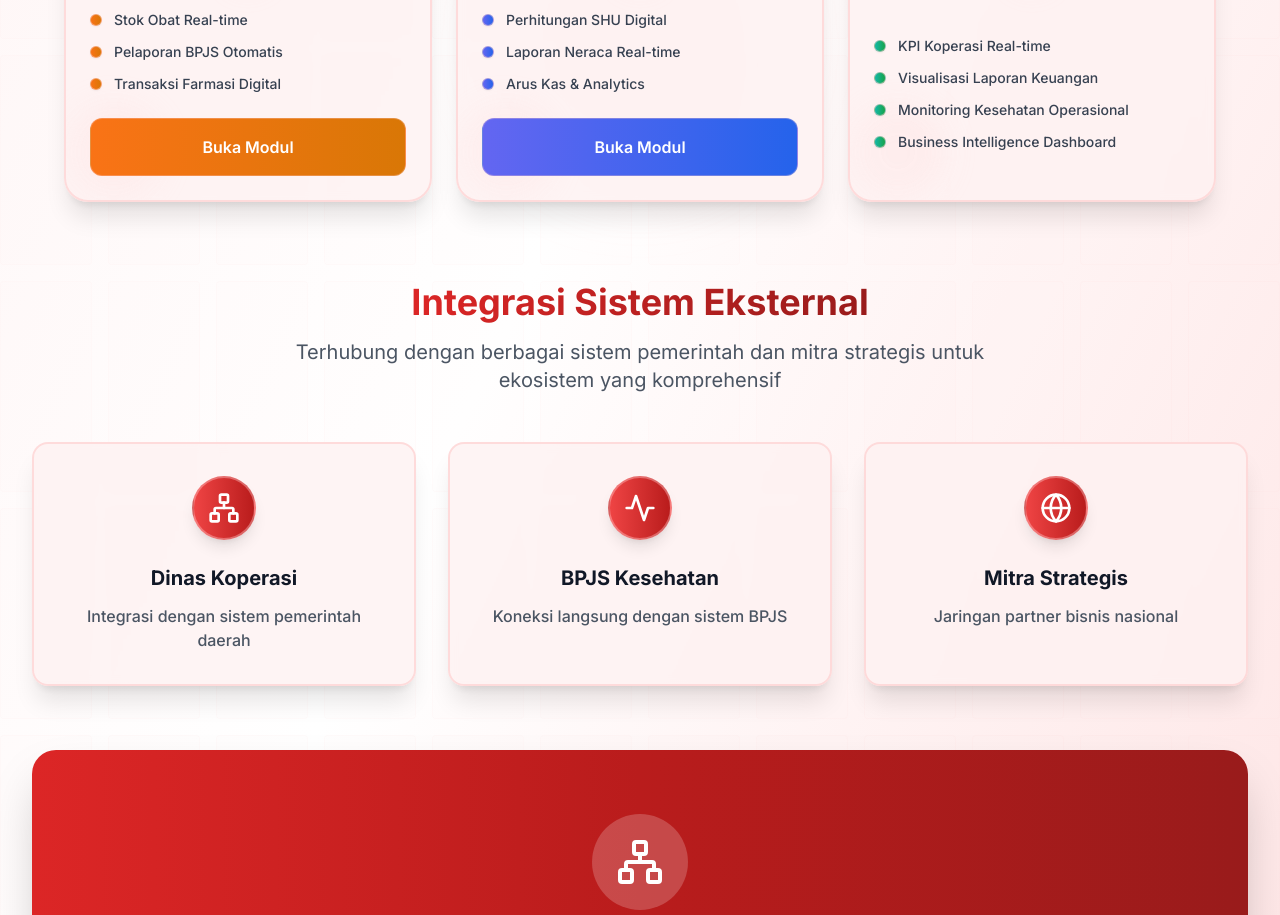
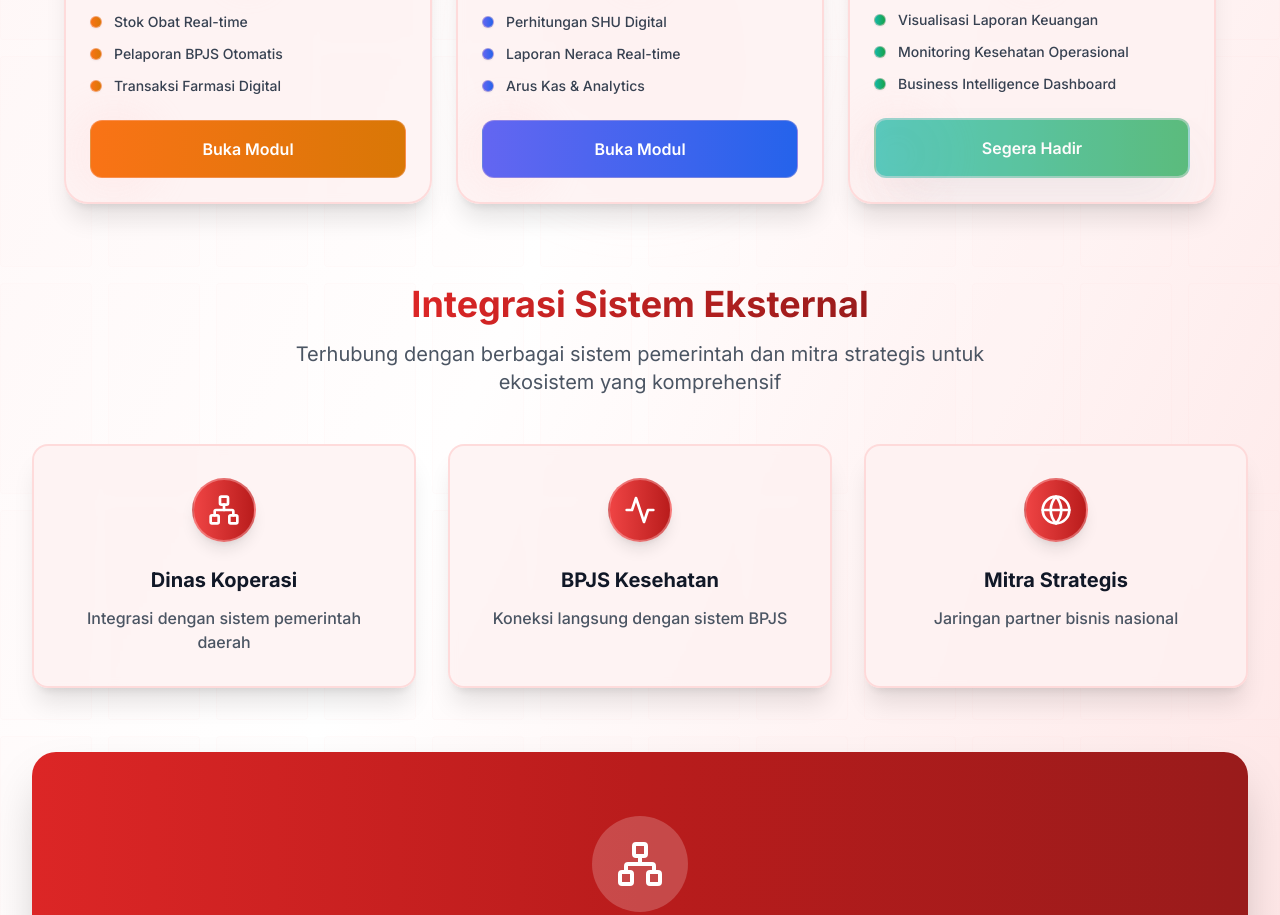
Before and after one commit to fdciabdul/kdmp.id, a Next.js app: page / in a window 1280 px wide. Shown: the part 3542-4457 px from the top of the page. Built offline with nearby package versions, Linux system fonts and the light colour scheme.

Commit message:
fix(LayananSection): enable button and update disabled button styling
Update the hideButton property to false for one of the service modules and improve the visual styling of disabled buttons with better borders, shadows, and hover effects

```diff
--- a/src/components/LayananSection.tsx
+++ b/src/components/LayananSection.tsx
@@ -131,7 +131,7 @@ export default function LayananSection() {
       color: 'from-teal-500 to-green-600',
       bgColor: 'from-teal-50 to-green-50',
       iconBg: 'bg-gradient-to-r from-teal-500 to-green-600',
-      hideButton: true
+      hideButton: false
     }
   ];
 
@@ -310,7 +310,7 @@ export default function LayananSection() {
                         ) : (
                           <button
                             disabled
-                            className={`mt-auto w-full bg-gradient-to-r ${module.color} text-white font-semibold py-4 px-6 rounded-xl transition-all duration-300 opacity-60 cursor-not-allowed border border-red-200/30`}
+                            className={`mt-auto w-full bg-gradient-to-r ${module.color} text-white font-semibold py-4 px-6 rounded-xl transition-all duration-300 opacity-70 cursor-not-allowed border-2 border-gray-300/50 shadow-2xl shadow-gray-400/30 hover:shadow-2xl hover:shadow-gray-500/40`}
                           >
                             Segera Hadir
                           </button>
```
